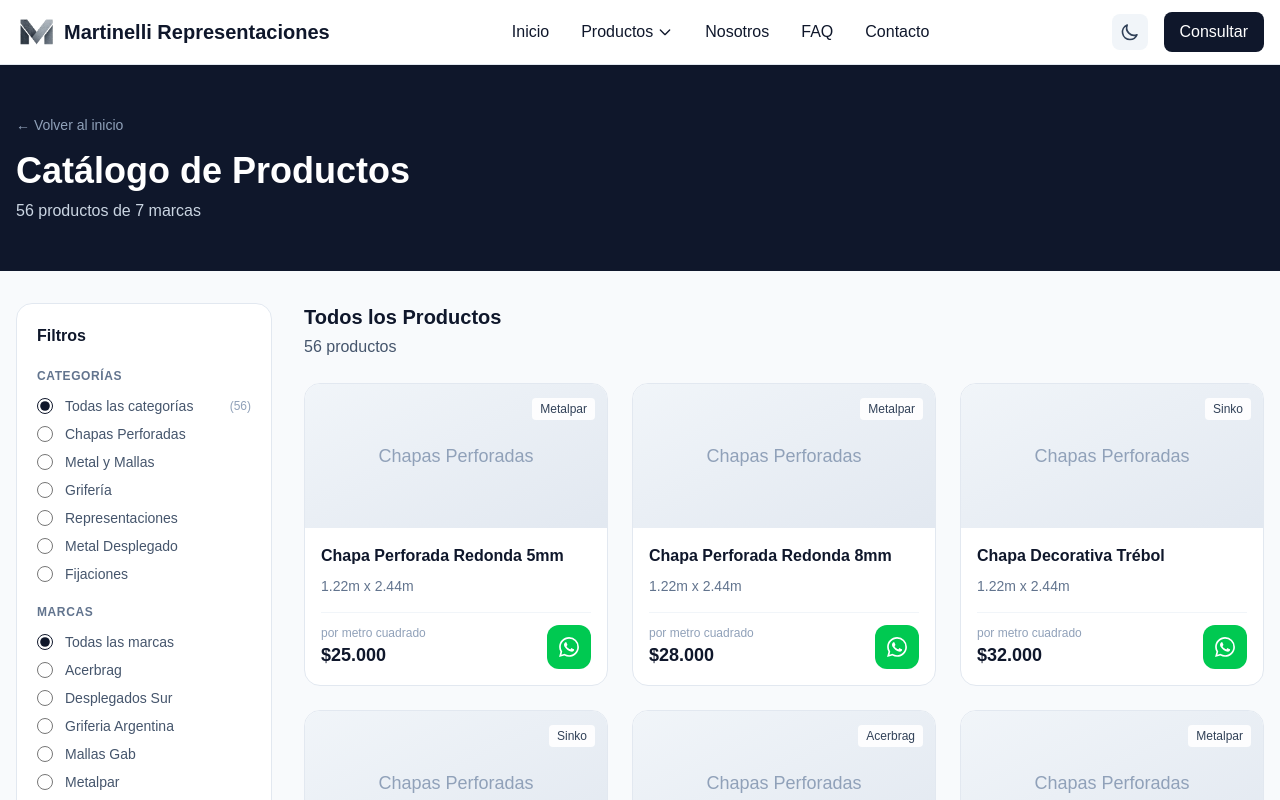
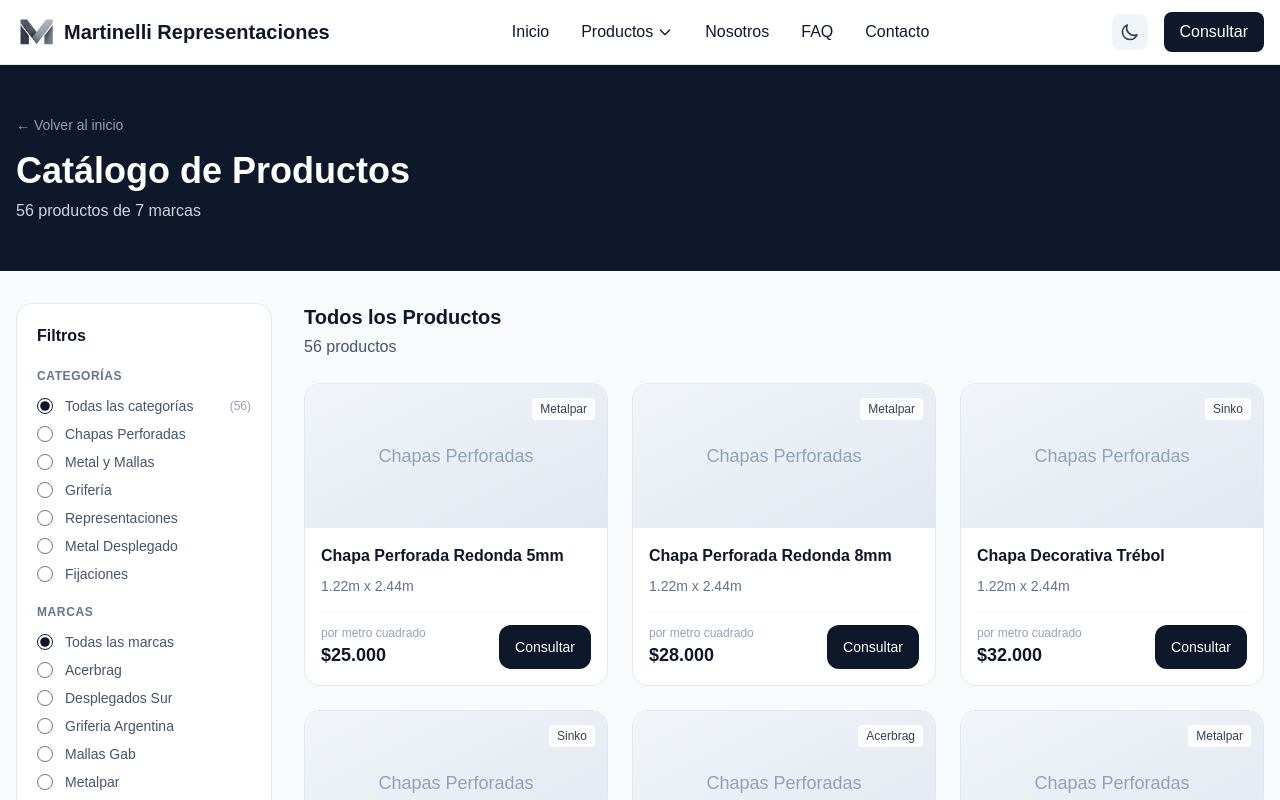
Before and after one commit to MaximilianoAcri/martinelli-representaciones, a Next.js app: page /catalogo in a window 1280 px wide. Shown: the top 800 px of the page. Built offline with nearby package versions, Linux system fonts and the light colour scheme.

Commit message:
fix: replace WhatsApp buttons with Consultar buttons
- Remove WhatsApp icons from product cards
- Add 'Consultar' button that scrolls to contact section
- Add contact section to catalogo page with WhatsApp and contacto links

```diff
--- a/src/app/catalogo/page.tsx
+++ b/src/app/catalogo/page.tsx
@@ -309,16 +309,14 @@
                             ${producto.precio.toLocaleString("es-AR")}
                           </p>
                         </div>
-                        <a
-                          href={`https://wa.me/541559929083?text=Hola! Me interesa: ${encodeURIComponent(producto.nombre)}`}
-                          target="_blank"
-                          rel="noopener noreferrer"
-                          className="bg-green-500 hover:bg-green-600 text-white p-3 rounded-xl transition-colors"
+                        <button
+                          onClick={() => {
+                            document.getElementById("contacto")?.scrollIntoView({ behavior: "smooth" });
+                          }}
+                          className="bg-slate-900 dark:bg-white hover:bg-slate-800 dark:hover:bg-slate-200 text-white dark:text-slate-900 px-4 py-3 rounded-xl transition-colors font-medium text-sm"
                         >
-                          <svg className="w-5 h-5" fill="currentColor" viewBox="0 0 24 24">
-                            <path d="M17.472 14.382c-.297-.149-1.758-.867-2.03-.967-.273-.099-.471-.148-.67.15-.197.297-.767.966-.94 1.164-.173.199-.347.223-.644.075-.297-.15-1.255-.463-2.39-1.475-.883-.788-1.48-1.761-1.653-2.059-.173-.297-.018-.458.13-.606.134-.133.298-.347.446-.52.149-.174.198-.298.298-.497.099-.198.05-.371-.025-.52-.075-.149-.669-1.612-.916-2.207-.242-.579-.487-.5-.669-.51-.173-.008-.371-.01-.57-.01-.198 0-.52.074-.792.372-.272.297-1.04 1.016-1.04 2.479 0 1.462 1.065 2.875 1.213 3.074.149.198 2.096 3.2 5.077 4.487.709.306 1.262.489 1.694.625.712.227 1.36.195 1.871.118.571-.085 1.758-.719 2.006-1.413.248-.694.248-1.289.173-1.413-.074-.124-.272-.198-.57-.347m-5.421 7.403h-.004a9.87 9.87 0 01-5.031-1.378l-.361-.214-3.741.982.998-3.648-.235-.374a9.86 9.86 0 01-1.51-5.26c.001-5.45 4.436-9.884 9.888-9.884 2.64 0 5.122 1.03 6.988 2.898a9.825 9.825 0 012.893 6.994c-.003 5.45-4.437 9.884-9.885 9.884m8.413-18.297A11.815 11.815 0 0012.05 0C5.495 0 .16 5.335.157 11.892c0 2.096.547 4.142 1.588 5.945L.057 24l6.305-1.654a11.882 11.882 0 005.683 1.448h.005c6.554 0 11.89-5.335 11.893-11.893a11.821 11.821 0 00-3.48-8.413z"/>
-                          </svg>
-                        </a>
+                          Consultar
+                        </button>
                       </div>
                     </div>
                   </div>
@@ -327,6 +325,37 @@
             )}
           </main>
         </div>
+
+        {/* Sección de contacto */}
+        <section id="contacto" className="py-16 bg-slate-50 dark:bg-slate-800 mt-12">
+          <div className="max-w-3xl mx-auto px-4">
+            <h2 className="text-2xl font-bold text-slate-900 dark:text-white mb-6 text-center">
+              Consultanos
+            </h2>
+            <p className="text-slate-600 dark:text-slate-400 text-center mb-8">
+              Escribinos y te respondemos a la brevedad
+            </p>
+            <div className="flex justify-center gap-4">
+              <a
+                href="https://wa.me/541559929083"
+                target="_blank"
+                rel="noopener noreferrer"
+                className="bg-green-500 hover:bg-green-600 text-white px-6 py-3 rounded-xl font-medium transition-colors inline-flex items-center gap-2"
+              >
+                <svg className="w-5 h-5" fill="currentColor" viewBox="0 0 24 24">
+                  <path d="M17.472 14.382c-.297-.149-1.758-.867-2.03-.967-.273-.099-.471-.148-.67.15-.197.297-.767.966-.94 1.164-.173.199-.347.223-.644.075-.297-.15-1.255-.463-2.39-1.475-.883-.788-1.48-1.761-1.653-2.059-.173-.297-.018-.458.13-.606.134-.133.298-.347.446-.52.149-.174.198-.298.298-.497.099-.198.05-.371-.025-.52-.075-.149-.669-1.612-.916-2.207-.242-.579-.487-.5-.669-.51-.173-.008-.371-.01-.57-.01-.198 0-.52.074-.792.372-.272.297-1.04 1.016-1.04 2.479 0 1.462 1.065 2.875 1.213 3.074.149.198 2.096 3.2 5.077 4.487.709.306 1.262.489 1.694.625.712.227 1.36.195 1.871.118.571-.085 1.758-.719 2.006-1.413.248-.694.248-1.289.173-1.413-.074-.124-.272-.198-.57-.347m-5.421 7.403h-.004a9.87 9.87 0 01-5.031-1.378l-.361-.214-3.741.982.998-3.648-.235-.374a9.86 9.86 0 01-1.51-5.26c.001-5.45 4.436-9.884 9.888-9.884 2.64 0 5.122 1.03 6.988 2.898a9.825 9.825 0 012.893 6.994c-.003 5.45-4.437 9.884-9.885 9.884m8.413-18.297A11.815 11.815 0 0012.05 0C5.495 0 .16 5.335.157 11.892c0 2.096.547 4.142 1.588 5.945L.057 24l6.305-1.654a11.882 11.882 0 005.683 1.448h.005c6.554 0 11.89-5.335 11.893-11.893a11.821 11.821 0 00-3.48-8.413z"/>
+                </svg>
+                Escribinos por WhatsApp
+              </a>
+              <Link
+                href="/contacto"
+                className="bg-slate-900 dark:bg-white hover:bg-slate-800 dark:hover:bg-slate-200 text-white dark:text-slate-900 px-6 py-3 rounded-xl font-medium transition-colors"
+              >
+                Contacto
+              </Link>
+            </div>
+          </div>
+        </section>
       </div>
     </div>
   );
--- a/src/components/ProductCard.tsx
+++ b/src/components/ProductCard.tsx
@@ -11,9 +11,6 @@
 
 export function ProductCard({ producto, onConsultar }: ProductCardProps) {
   const [expanded, setExpanded] = useState(false);
-
-  // Generar link de WhatsApp
-  const whatsappLink = `https://wa.me/541559929083?text=Hola! Me interesa el producto: ${encodeURIComponent(producto.nombre)} - ${producto.empresa}`;
 
   return (
     <div className="bg-white dark:bg-slate-800 rounded-lg shadow-sm dark:shadow-md overflow-hidden hover:shadow-md dark:hover:shadow-lg transition-shadow duration-300 border border-slate-200 dark:border-slate-700 h-full flex flex-col">
@@ -64,7 +61,7 @@
           </p>
         )}
 
-        {/* Precio y botones */}
+        {/* Precio y botón Consultar */}
         <div className="flex items-center justify-between mt-auto pt-2 border-t border-slate-100 dark:border-slate-700">
           <div>
             <p className="text-xs text-slate-400 dark:text-slate-500">{producto.unidad}</p>
@@ -73,18 +70,14 @@
             </p>
           </div>
 
-          {/* Botón WhatsApp */}
-          <a
-            href={whatsappLink}
-            target="_blank"
-            rel="noopener noreferrer"
-            className="bg-slate-900 dark:bg-white hover:bg-slate-800 dark:hover:bg-slate-200 text-white dark:text-slate-900 p-3 rounded-lg transition-colors min-w-[44px] min-h-[44px] flex items-center justify-center"
-            title="Consultar por WhatsApp"
+          {/* Botón Consultar */}
+          <button
+            onClick={() => onConsultar(producto)}
+            className="bg-slate-900 dark:bg-white hover:bg-slate-800 dark:hover:bg-slate-200 text-white dark:text-slate-900 px-4 py-3 rounded-lg transition-colors min-w-[44px] min-h-[44px] flex items-center justify-center font-medium text-sm"
+            title="Consultar"
           >
-            <svg className="w-5 h-5" fill="currentColor" viewBox="0 0 24 24">
-              <path d="M17.472 14.382c-.297-.149-1.758-.867-2.03-.967-.273-.099-.471-.148-.67.15-.197.297-.767.966-.94 1.164-.173.199-.347.223-.644.075-.297-.15-1.255-.463-2.39-1.475-.883-.788-1.48-1.761-1.653-2.059-.173-.297-.018-.458.13-.606.134-.133.298-.347.446-.52.149-.174.198-.298.298-.497.099-.198.05-.371-.025-.52-.075-.149-.669-1.612-.916-2.207-.242-.579-.487-.5-.669-.51-.173-.008-.371-.01-.57-.01-.198 0-.52.074-.792.372-.272.297-1.04 1.016-1.04 2.479 0 1.462 1.065 2.875 1.213 3.074.149.198 2.096 3.2 5.077 4.487.709.306 1.262.489 1.694.625.712.227 1.36.195 1.871.118.571-.085 1.758-.719 2.006-1.413.248-.694.248-1.289.173-1.413-.074-.124-.272-.198-.57-.347m-5.421 7.403h-.004a9.87 9.87 0 01-5.031-1.378l-.361-.214-3.741.982.998-3.648-.235-.374a9.86 9.86 0 01-1.51-5.26c.001-5.45 4.436-9.884 9.888-9.884 2.64 0 5.122 1.03 6.988 2.898a9.825 9.825 0 012.893 6.994c-.003 5.45-4.437 9.884-9.885 9.884m8.413-18.297A11.815 11.815 0 0012.05 0C5.495 0 .16 5.335.157 11.892c0 2.096.547 4.142 1.588 5.945L.057 24l6.305-1.654a11.882 11.882 0 005.683 1.448h.005c6.554 0 11.89-5.335 11.893-11.893a11.821 11.821 0 00-3.48-8.413z"/>
-            </svg>
-          </a>
+            Consultar
+          </button>
         </div>
       </div>
     </div>
```
